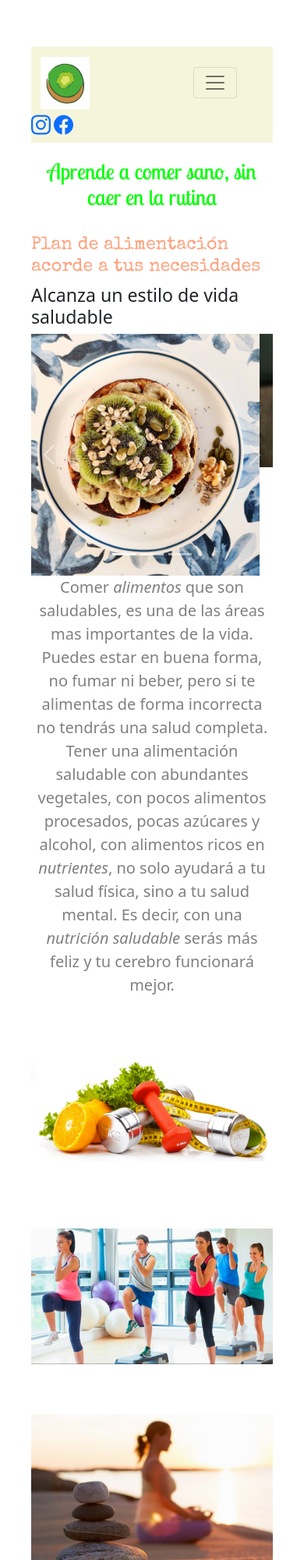
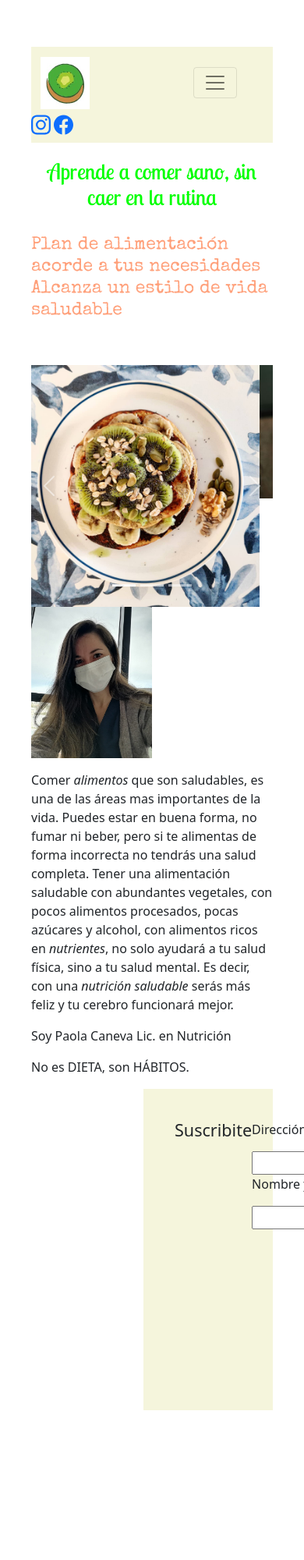
Before and after one commit to pcaneva/proyecto-final, a website: page index.html in a window 390 px wide. Shown: the top 2000 px of the page at 78% size. After the commit the page ends 1848 px from the top, so only its background shows below. Drawn offline with nearby package versions, Linux system fonts and the light colour scheme.

Commit message:
arreglando el index y otras secciones

```diff
--- a/index.html
+++ b/index.html
@@ -94,9 +94,10 @@
 <!-- titulo de nutrición -->
 <!-- encabezado -->
     <h1 class="titulo-principal">Aprende a comer sano, sin caer en la rutina</h1><br>
-    <h3 class="titulo-secundario" >Plan de alimentación acorde a tus necesidades</h3>
-    <h3 class="titulo-secunadrio">Alcanza un estilo de vida saludable</h3>
-
+    <h3 class="titulo-secundario">Plan de alimentación acorde a tus necesidades <br>
+        Alcanza un estilo de vida saludable </h3>
+    <br>
+    <br>
 <!--carousel de imagenes -->
 <div id="carouselExampleCaptions" class="carousel slide" data-bs-ride="carousel">
     <div class="carousel-indicators">
@@ -106,21 +107,21 @@
     </div>
     <div class="carousel-inner">
         <div class="carousel-item active">
-            <img src="./Img/recetas/panqueque-fruta.jpg" class="d-block w-100" alt="Panqueque de avena">
+            <img src="./Img/recetas/panqueque-fruta.jpg" width="100%" alt="Panqueque de avena">
     <div class="carousel-caption d-none d-md-block">
     <h3>Recetas</h3>
     <p>Panqueques de avena</p>
     </div>
     </div>
     <div class="carousel-item">
-    <img src="./Img/tratamientos/tratamiento-online.jpg" class="d-block w-100" alt="Tratamiento online">
+    <img src="./Img/tratamientos/tratamiento-online.jpg" width="100%" alt="Tratamiento online">
     <div class="carousel-caption d-none d-md-block">
     <h3>Tratamiento Online</h3>
     <p>Alimentación, ejercitación y tratameinto psicologico sin moverte de casa</p>
     </div>
     </div>
     <div class="carousel-item">
-    <img src="./Img/artículos/61796760804dd_etiquetado_front.jpg" class="d-block w-100" alt="Etiquetado frontal">
+    <img src="./Img/artículos/61796760804dd_etiquetado_front.jpg" width="100%" alt="Etiquetado frontal">
     <div class="carousel-caption d-none d-md-block">
     <h3>Ley de etiquetado frontal</h3>
     <p>¿De qué se trata?</p>
@@ -136,21 +137,25 @@
     <span class="visually-hidden">Next</span>
     </button>
     </div>
+ <section>
+    <div class="clearfix">
+        <img src="./Img/mi-foto.jpg" class="col-md-6 float-md-end mb-3 ms-md-3" alt="Foto Paola Caneva" width="50%">
 
+        <p>
+            Comer <em>alimentos</em> que son saludables, es una de las áreas mas importantes de la vida.
+            Puedes estar en buena forma, no fumar ni beber, pero si te alimentas de forma incorrecta no tendrás una salud completa.
+            Tener una alimentación saludable con abundantes vegetales, con pocos alimentos procesados, pocas azúcares y alcohol,
+            con alimentos ricos en <em>nutrientes</em>, no solo ayudará a tu salud física, sino a tu salud mental. Es decir, con una
+            <em>nutrición saludable</em> serás más feliz y tu cerebro funcionará mejor.
+        </p>
+        <p>
+            Soy Paola Caneva Lic. en Nutrición
+        </p>
 
-    <!--parrafo principal-->
-    <p class="parrafo-principal">Comer <em>alimentos</em> que son saludables, es una de las áreas mas importantes de la vida.
-    Puedes estar en buena forma, no fumar ni beber, pero si te alimentas de forma incorrecta no tendrás una salud completa.
-    Tener una alimentación saludable con abundantes vegetales, con pocos alimentos procesados, pocas azúcares y alcohol,
-    con alimentos ricos en <em>nutrientes</em>, no solo ayudará a tu salud física, sino a tu salud mental. Es decir, con una
-    <em>nutrición saludable</em> serás más feliz y tu cerebro funcionará mejor.
-    </p>
-    </section>
-    <!--imagenes secundarias -->
-    <section class="imagenes-secundarias-conteiner">
-    <img src="./Img/pos-alimentacion-y-deporte.png" alt="alimentacion y deporte" width="auto" height="auto" class="imagenes-secundarias" >
-    <img src="./Img/actividad-fisica-sedentarismo-1024x576.jpg" alt="actividad física" width="auto" height="auto" class="imagenes-secundarias">
-    <img src="./Img/meditacion.jpg" alt="meditación" width="auto" height="auto" class="imagenes-secundarias">
+        <p>
+          No es DIETA, son HÁBITOS.
+        </p>
+    </div>
     </section>
 
 <footer class="footer-conteiner">
--- a/scss/component/_body.scss
+++ b/scss/component/_body.scss
@@ -17,38 +17,9 @@ body {
     font-family: 'Special Elite', cursive;
 }
 
-.imagen-central-conteiner {
-    /*declaro flex*/
-    background-color: beige;
-    display: flex;
-    justify-content: center;
-}
 
 .parrafo-principal {
     color: $color-3;
     text-align: center;
     font-size: 20px;
 }
-
-.imagenes-secundarias {
-    border: 10px;
-    margin: 2rem 0;
-    width: 30%;
-
-    @media (max-width: 576px) {
-        width: 100%;
-    }
-
-}
-
-/* declaro flex*/
-.imagenes-secundarias-conteiner {
-    /*Declaro flex*/
-    display: flex;
-    justify-content: center;
-    flex-wrap: wrap;
-
-    @media (max-width: 576px) {
-        flex-direction: column;
-    }
-}
--- a/scss/component/_footer.scss
+++ b/scss/component/_footer.scss
@@ -12,6 +12,10 @@
         display: flex;
         /* distribución horizontal*/
         justify-content: space-around;
+        @media (max-width: 576px) {
+            flex-direction: row;
+            flex-wrap: wrap;
+        }
 
     }
 
--- a/scss/component/estilos-html/_articulos.scss
+++ b/scss/component/estilos-html/_articulos.scss
@@ -16,12 +16,17 @@ body {
     text-overflow: inherit;
     text-align: center;
     font-family: 'Special Elite', cursive;
+    font-size: 2rem;
 }
 
 .parrafo-articulo {
     text-overflow: inherit;
     text-align: center;
     font-family: 'Special Elite', cursive;
+}
+
+.imagenes-articulos {
+    justify-content: center;
 }
 
 .footer-conteiner {
```
Also changed, not shown: articulos.html (+10 -10 lines), recetas.html (+3 -3 lines), Img/actividad-fisica-sedentarismo-1024x576.jpg (deleted), Img/dieta-mediterranea_1.jpg (deleted), Img/meditacion.jpg (deleted), Img/mi-foto.jpg (added), Img/pos-alimentacion-y-deporte.png (deleted), Img/recetas/ñoquis-de-calabaza.jpeg (added), css/style.css, scss/component/estilos-html/_novedades.scss (line endings or trailing spaces).
